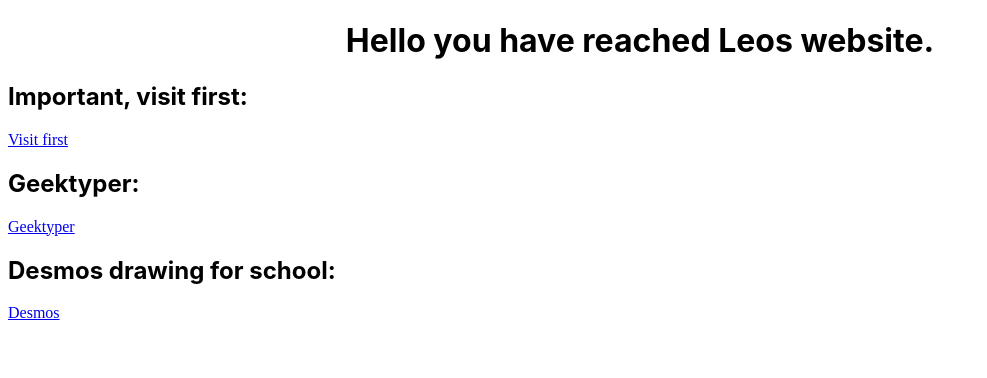
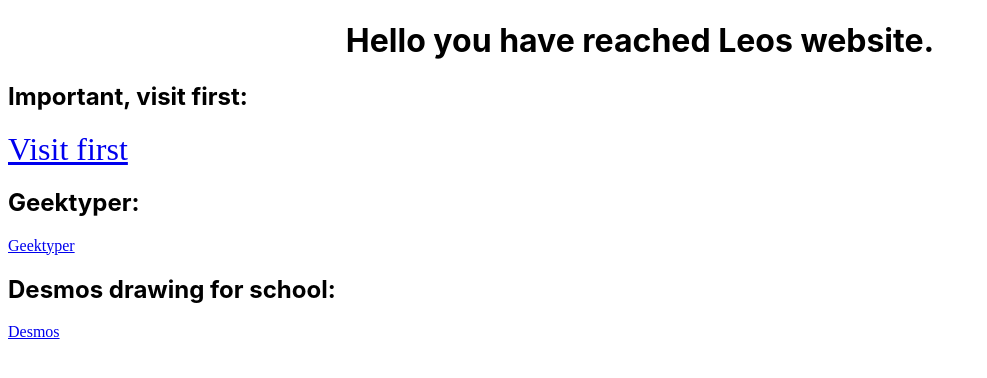
Before and after one commit to Leo-MathGuy/Leo-MathGuy.github.io, a plain HTML site: page index.html in a window 1280 px wide. Shown: the whole page, without its empty margins (0-987 px from the left). Drawn offline with Linux system fonts and the light colour scheme.

Commit message:
Made rickroll button bigger

```diff
--- a/index.html
+++ b/index.html
@@ -12,7 +12,7 @@
             Also look me up on github im both Leo-MathGuy and leonid2009 <i>(my old account)</i></p>
         -->
         <h2>Important, visit first:</h2>
-        <a href="visitthis.html">Visit first</a>
+        <a href="visitthis.html" style="font-size: 2em">Visit first</a>
         <h2>Geektyper:</h2>
         <a href="geektyper.html">Geektyper</a>
         <h2>Desmos drawing for school:</h2>
```
